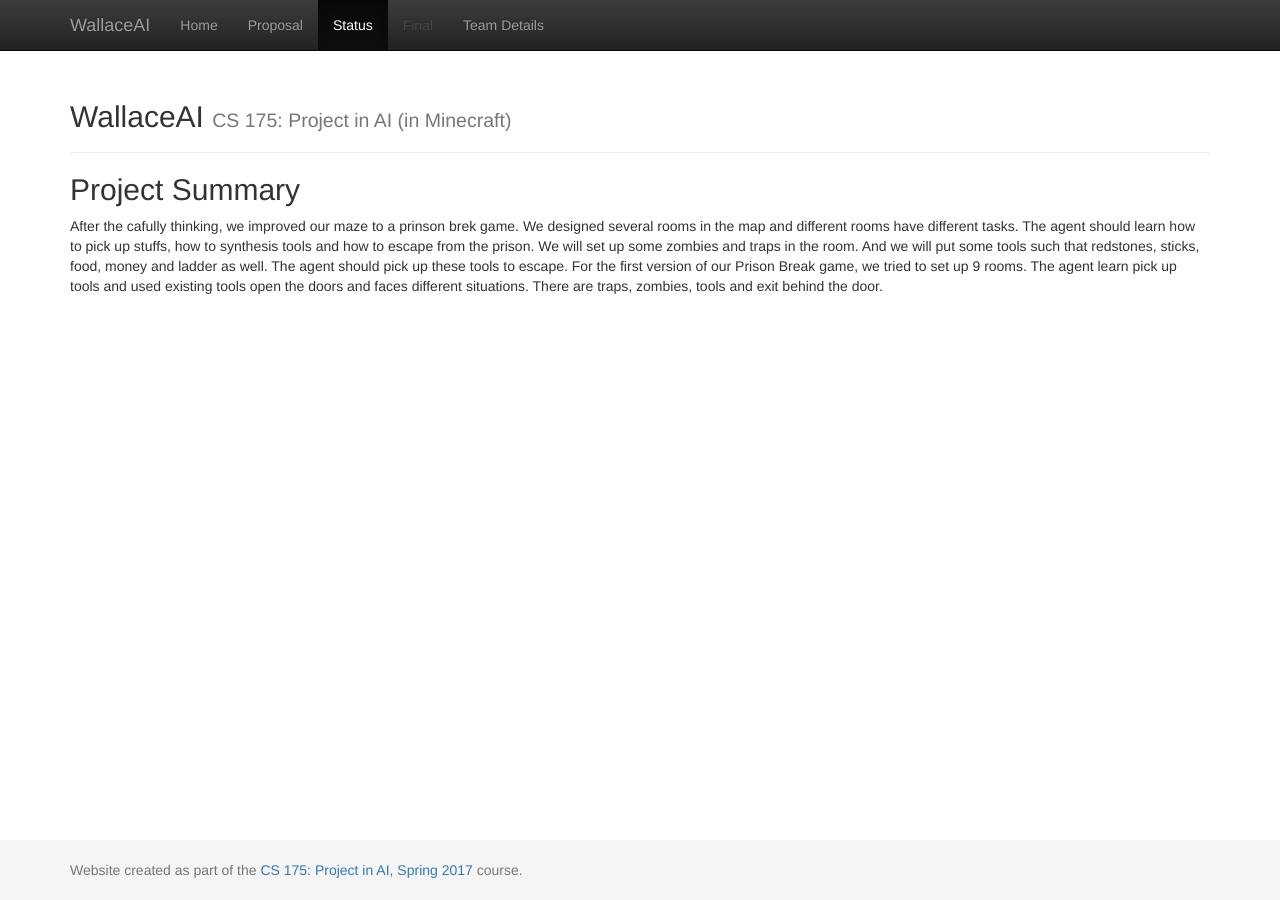
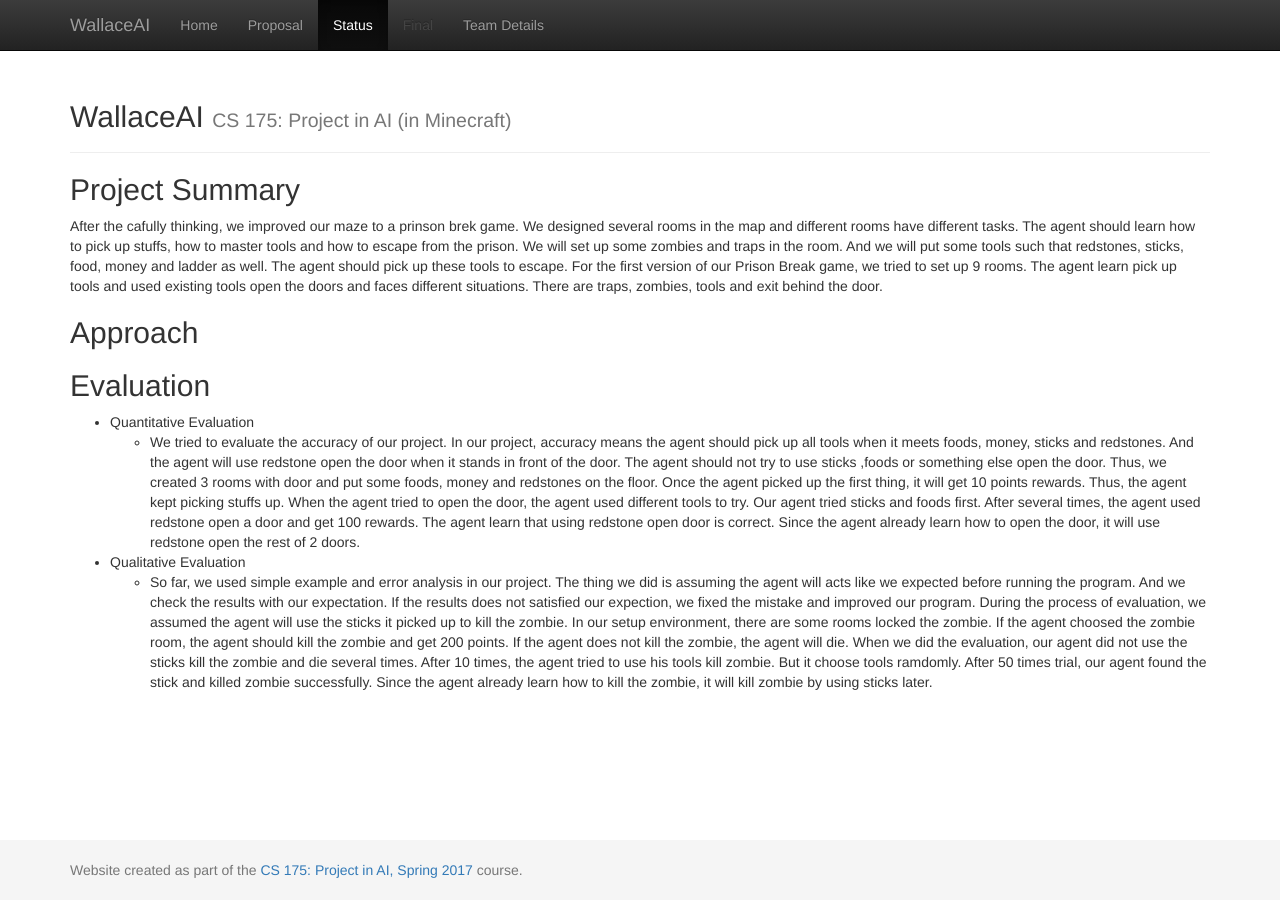
Before and after one commit to rl3740/WallaceAI, a Jekyll site: the page built from docs/status.md, in a window 1280 px wide. Built offline with Jekyll 4.4.1, drawn with Linux system fonts in a browser that asks for light colours.

Commit message:
Update status.md

```diff
--- a/docs/status.md
+++ b/docs/status.md
@@ -4,4 +4,14 @@ title: Status
 ---
 
 ## Project Summary
-After the cafully thinking, we improved our maze to a prinson brek game. We designed several rooms in the map and different rooms have different tasks. The agent should learn how to pick up stuffs, how to synthesis tools and how to escape from the prison. We will set up some zombies and traps in the room. And we will put some tools such that redstones, sticks, food, money and ladder as well. The agent should pick up these tools to escape. For the first version of our Prison Break game, we tried to set up 9 rooms. The agent learn pick up tools and used existing tools open the doors and faces different situations. There are traps, zombies, tools and exit behind the door.
+After the cafully thinking, we improved our maze to a prinson brek game. We designed several rooms in the map and different rooms have different tasks. The agent should learn how to pick up stuffs, how to master tools and how to escape from the prison. We will set up some zombies and traps in the room. And we will put some tools such that redstones, sticks, food, money and ladder as well. The agent should pick up these tools to escape. For the first version of our Prison Break game, we tried to set up 9 rooms. The agent learn pick up tools and used existing tools open the doors and faces different situations. There are traps, zombies, tools and exit behind the door.
+
+## Approach
+
+
+## Evaluation
+- Quantitative Evaluation
+  - We tried to evaluate the accuracy of our project. In our project, accuracy means the agent should pick up all tools when it meets foods, money, sticks and redstones. And the agent will use redstone open the door when it stands in front of the door. The agent should not try to use sticks ,foods or something else open the door. Thus, we created 3 rooms with door and put some foods, money and redstones on the floor. Once the agent picked up the first thing, it will get 10 points rewards. Thus, the agent kept picking stuffs up. When the agent tried to open the door, the agent used different tools to try. Our agent tried sticks and foods first. After several times, the agent used redstone open a door and get 100 rewards. The agent learn that using redstone open door is correct. Since the agent already learn how to open the door, it will use redstone open the rest of 2 doors.
+
+- Qualitative Evaluation
+  - So far, we used simple example and error analysis in our project. The thing we did is assuming the agent will acts like we expected before running the program. And we check the results with our expectation. If the results does not satisfied our expection, we fixed the mistake and improved our program. During the process of evaluation, we assumed the agent will use the sticks it picked up to kill the zombie. In our setup environment, there are some rooms locked the zombie. If the agent choosed the zombie room, the agent should kill the zombie and get 200 points. If the agent does not kill the zombie, the agent will die. When we did the evaluation, our agent did not use the sticks kill the zombie and die several times. After 10 times, the agent tried to use his tools kill zombie. But it choose tools ramdomly. After 50 times trial, our agent found the stick and killed zombie successfully. Since the agent already learn how to kill the zombie, it will kill zombie by using sticks later.
```
